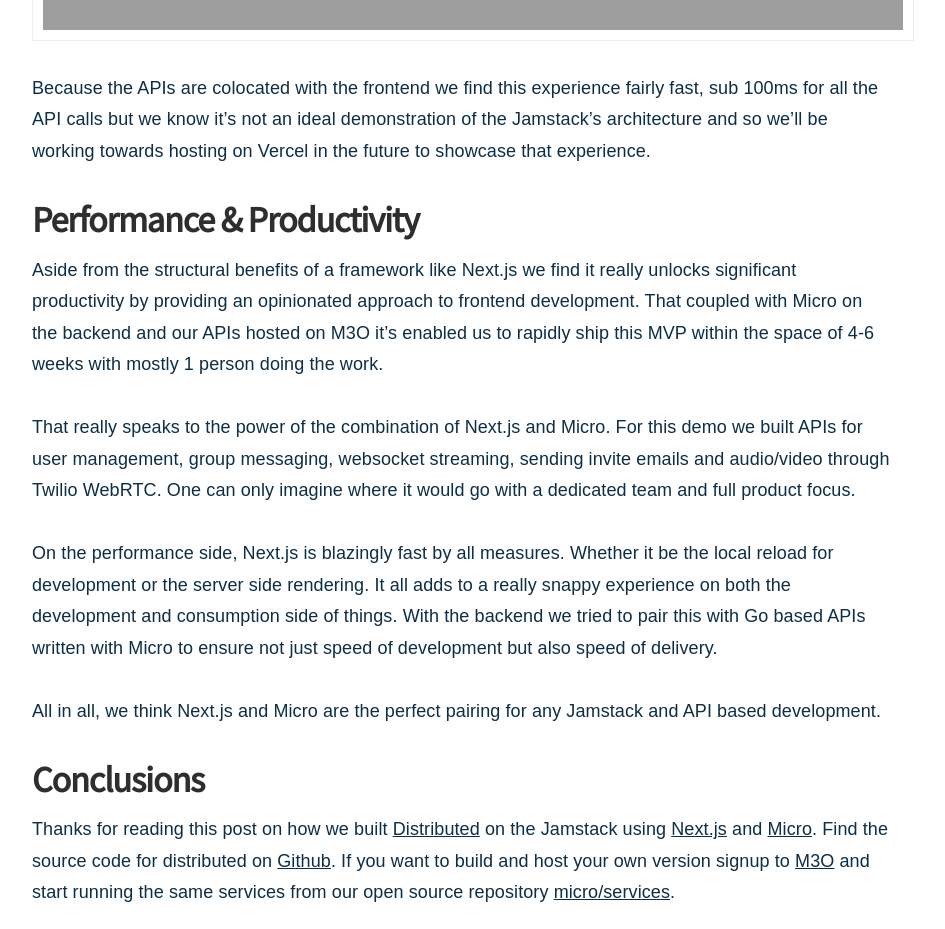
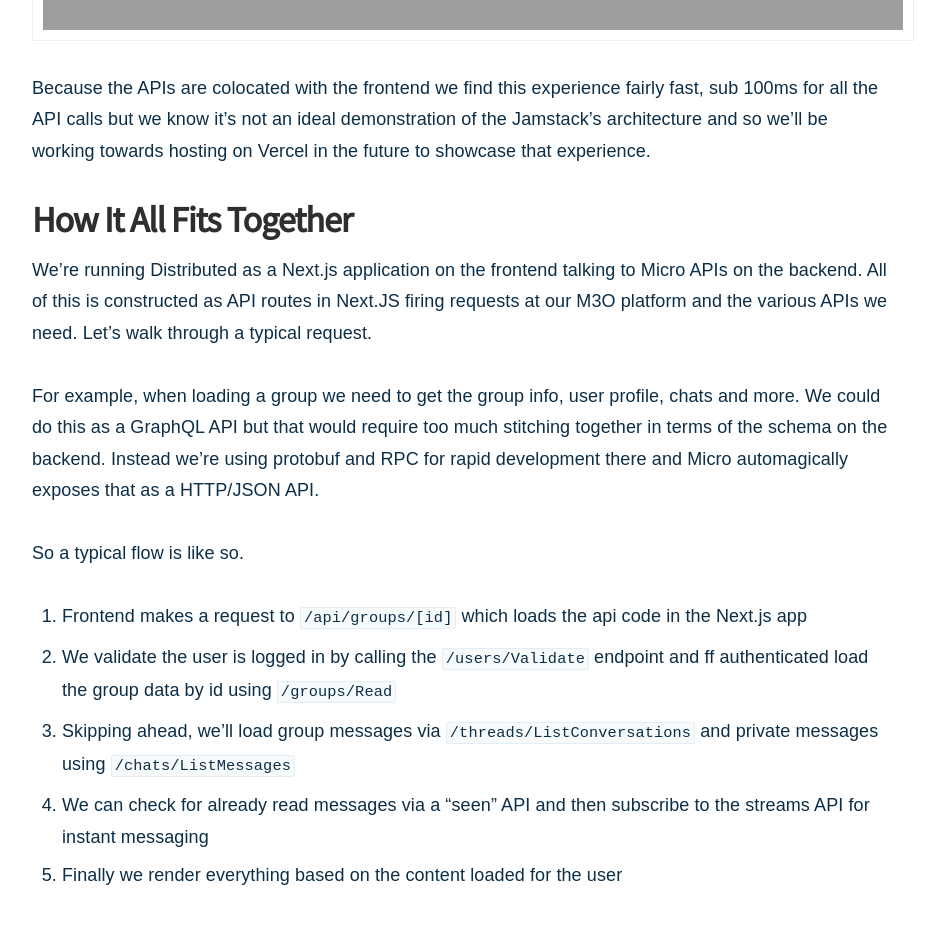
Before and after one commit to m3o/blog.m3o.com, a Jekyll site: the page built from _posts/2021-03-30-how-we-built-distributed-using-nextjs-and-micro.md, in a window 1280 px wide and 1400 px high, scrolled down 5019 px. Shown: the top 929 px of the window, without its empty margins (178-1123 px from the left). Built offline with Jekyll 4.4.1, drawn with Linux system fonts in a browser that asks for light colours; nearby versions of some CDN libraries; some of the changed text lies outside the part shown.

Commit message:
checkpoint

```diff
--- a/_posts/2021-03-30-how-we-built-distributed-using-nextjs-and-micro.md
+++ b/_posts/2021-03-30-how-we-built-distributed-using-nextjs-and-micro.md
@@ -97,6 +97,37 @@
 an ideal demonstration of the Jamstack's architecture and so we'll be working towards hosting on Vercel in the future to showcase that
 experience.
 
+## How It All Fits Together
+
+We're running Distributed as a Next.js application on the frontend talking to Micro APIs on the backend. All of this is constructed
+as API routes in Next.JS firing requests at our M3O platform and the various APIs we need. Let's walk through a typical request.
+
+For example, when loading a group we need to get the group info, user profile, chats and more. We could do this as a GraphQL API
+but that would require too much stitching together in terms of the schema on the backend. Instead we're using protobuf and RPC
+for rapid development there and Micro automagically exposes that as a HTTP/JSON API.
+
+So a typical flow is like so.
+
+1. Frontend makes a request to `/api/groups/[id]` which loads the api code in the Next.js app
+2. We validate the user is logged in by calling the `/users/Validate` endpoint and ff authenticated load the group data by id using `/groups/Read`
+3. Skipping ahead, we'll load group messages via `/threads/ListConversations` and private messages using `/chats/ListMessages`
+4. We can check for already read messages via a "seen" API and then subscribe to the streams API for instant messaging
+5. Finally we render everything based on the content loaded for the user
+
+<style>
+.gist-data { max-height: 600px; overflow: auto;}
+</style>
+
+Here's a code "snippet" for those interested. From an MVP standpoint this is just a very quick and rapid way for us to build against
+numerous separate APIs on the backend all hosted in the same place.
+
+<script src="https://gist.github.com/asim/af104dd0e83b8c16bbb6918c8d9bab97.js"></script>
+
+For anyone interested in the "call" function. It's simply a small function we're using to call the Micro APIs on the backend. Remember
+Micro turns any RPC based service into a HTTP/JSON API automatically via an API gateway. M3O provides hosting for all this.
+
+<script src="https://gist.github.com/asim/8293a2cb96bd768cab0d675391cde8be.js"></script>
+<br>
 ## Performance & Productivity
 
 Aside from the structural benefits of a framework like Next.js we find it really unlocks significant productivity by providing an opinionated
```
